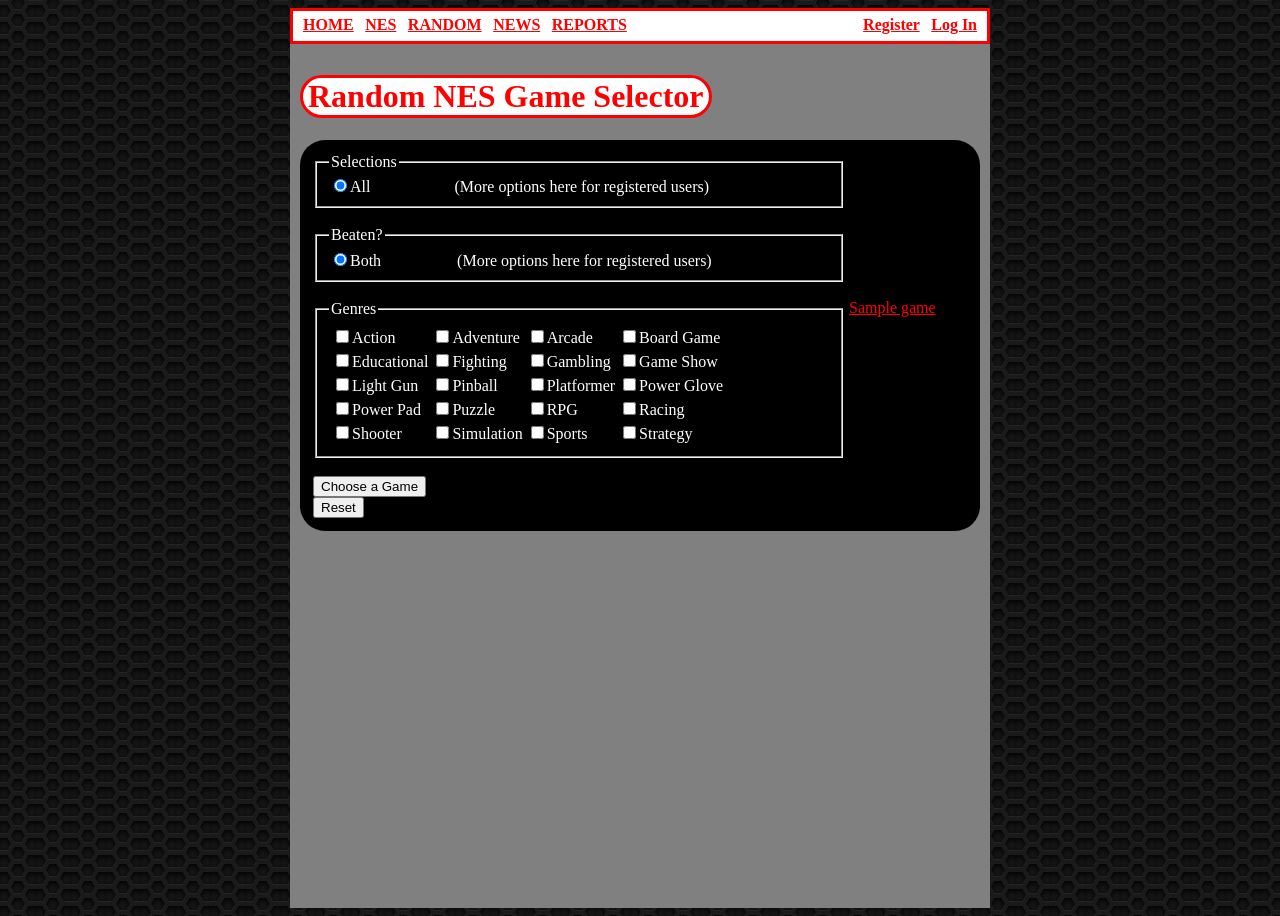
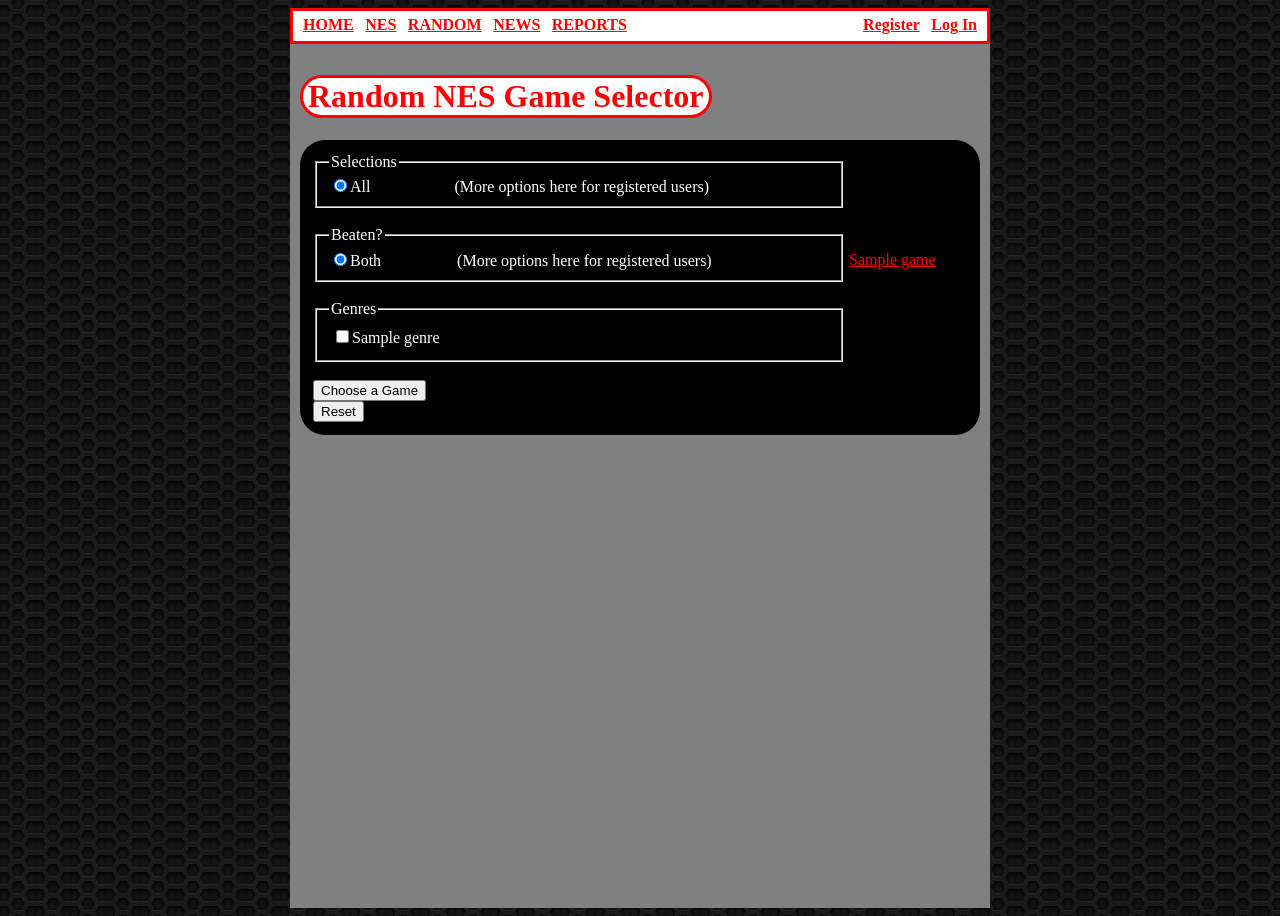
Before and after one commit to thebmo/NESRandomizer, a Django app: template nes_randomizer/nes/templates/nes/random.html in a window 1280 px wide. Run offline with Django 3.2, Linux system fonts and the light colour scheme; tables that the repository leaves empty hold one stand-in row (values such as "Sample post"); the template is opened without the code that fills it: values that come from a table or form of the project are taken from there, most other values are stand-ins (such as "Sample title", 1, 10 or a date in 2020).

Commit message:
updated the random template to work smarter

```diff
--- a/nes_randomizer/nes/templates/nes/random.html
+++ b/nes_randomizer/nes/templates/nes/random.html
@@ -35,35 +35,14 @@
             <fieldset style='width:500px'>
             <legend>Genres</legend>
                 <table>
-                    <tr><td>
-                    <input type="checkbox" name="genre" value="Action" {% if 'Action' in genres %}checked{% endif %}>Action</td><td>
-                    <input type="checkbox" name="genre" value="Adventure" {% if 'Adventure' in genres %}checked{% endif %}>Adventure</td><td>
-                    <input type="checkbox" name="genre" value="Arcade" {% if 'Arcade' in genres %}checked{% endif %}>Arcade</td><td>
-                    <input type="checkbox" name="genre" value="Board Game" {% if 'Board Game' in genres %}checked{% endif %}>Board Game</td></tr>
+                    <tr>
+                    {% for g in all_genres %}
 
-                    <tr><td>
-                    <input type="checkbox" name="genre" value="Educational" {% if 'Educational' in genres %}checked{% endif %}>Educational</td><td>
-                    <input type="checkbox" name="genre" value="Fighting" {% if 'Fighting' in genres %}checked{% endif %}>Fighting</td><td>
-                    <input type="checkbox" name="genre" value="Gambling" {% if 'Gambling' in genres %}checked{% endif %}>Gambling</td><td>
-                    <input type="checkbox" name="genre" value="Game Show" {% if 'Game Show' in genres %}checked{% endif %}>Game Show</td></tr>
+                        <td><input type="checkbox" name="genre" value={{ g }} {% if g in genres %}checked{% endif %}>{{ g }}</td>
+                        {% cycle '' '' '' '</tr><tr>' %}
+                    {% endfor %}
+                    </tr>
 
-                    <tr><td>
-                    <input type="checkbox" name="genre" value="Light Gun" {% if 'Light Gun' in genres %}checked{% endif %}>Light Gun</td><td>
-                    <input type="checkbox" name="genre" value="Pinball" {% if 'Pinball' in genres %}checked{% endif %}>Pinball</td><td>
-                    <input type="checkbox" name="genre" value="Platformer" {% if 'Platformer' in genres %}checked{% endif %}>Platformer</td><td>
-                    <input type="checkbox" name="genre" value="Power Glove" {% if 'Power Glove' in genres %}checked{% endif %}>Power Glove</td></tr>
-
-                    <tr><td>
-                    <input type="checkbox" name="genre" value="Power Pad" {% if 'Power Pad' in genres %}checked{% endif %}>Power Pad</td><td>
-                    <input type="checkbox" name="genre" value="Puzzle" {% if 'Puzzle' in genres %}checked{% endif %}>Puzzle</td><td>
-                    <input type="checkbox" name="genre" value="RPG" {% if 'RPG' in genres %}checked{% endif %}>RPG</td><td>
-                    <input type="checkbox" name="genre" value="Racing" {% if 'Racing' in genres %}checked{% endif %}>Racing</td></tr>
-
-                    <tr><td>
-                    <input type="checkbox" name="genre" value="Shooter" {% if 'Shooter' in genres %}checked{% endif %}>Shooter</td><td>
-                    <input type="checkbox" name="genre" value="Simulation" {% if 'Simulation' in genres %}checked{% endif %}>Simulation</td><td>
-                    <input type="checkbox" name="genre" value="Sports" {% if 'Sports' in genres %}checked{% endif %}>Sports</td><td>
-                    <input type="checkbox" name="genre" value="Strategy" {% if 'Strategy' in genres %}checked{% endif %}>Strategy</td></tr>
                 </table>
             <!-- <input type="checkbox" name="genre" value=""> -->
             </fieldset>
--- a/nes_randomizer/nes/views.py
+++ b/nes_randomizer/nes/views.py
@@ -87,6 +87,7 @@ def random_game(request):
     debug = False
     template_vars = {}
 
+
     if 'selection' in request.POST:
         params = {
             'selection': request.POST['selection'],
@@ -125,4 +126,6 @@ def random_game(request):
             'debug': debug
             }
 
+    template_vars['all_genres'] = NES.get_genres()
+
     return render(request, template, template_vars)
```
Also changed, not shown: 1 other file.
